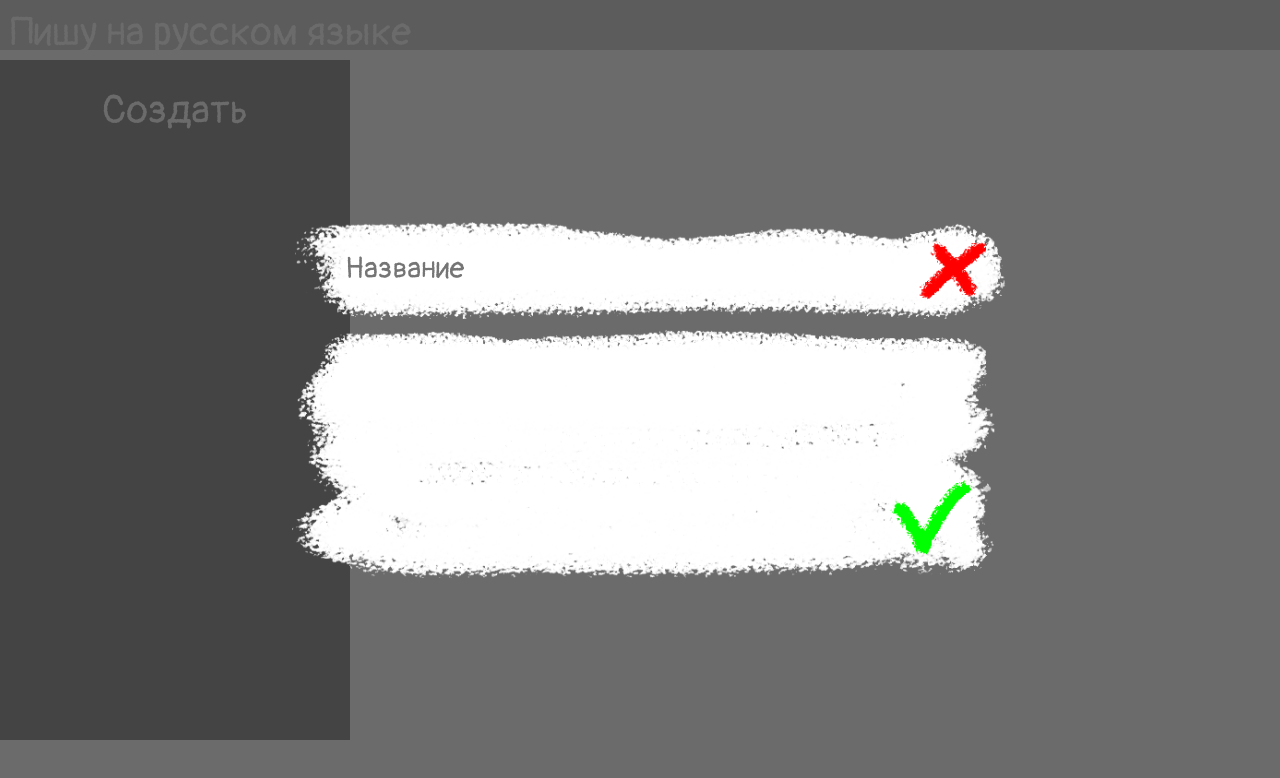
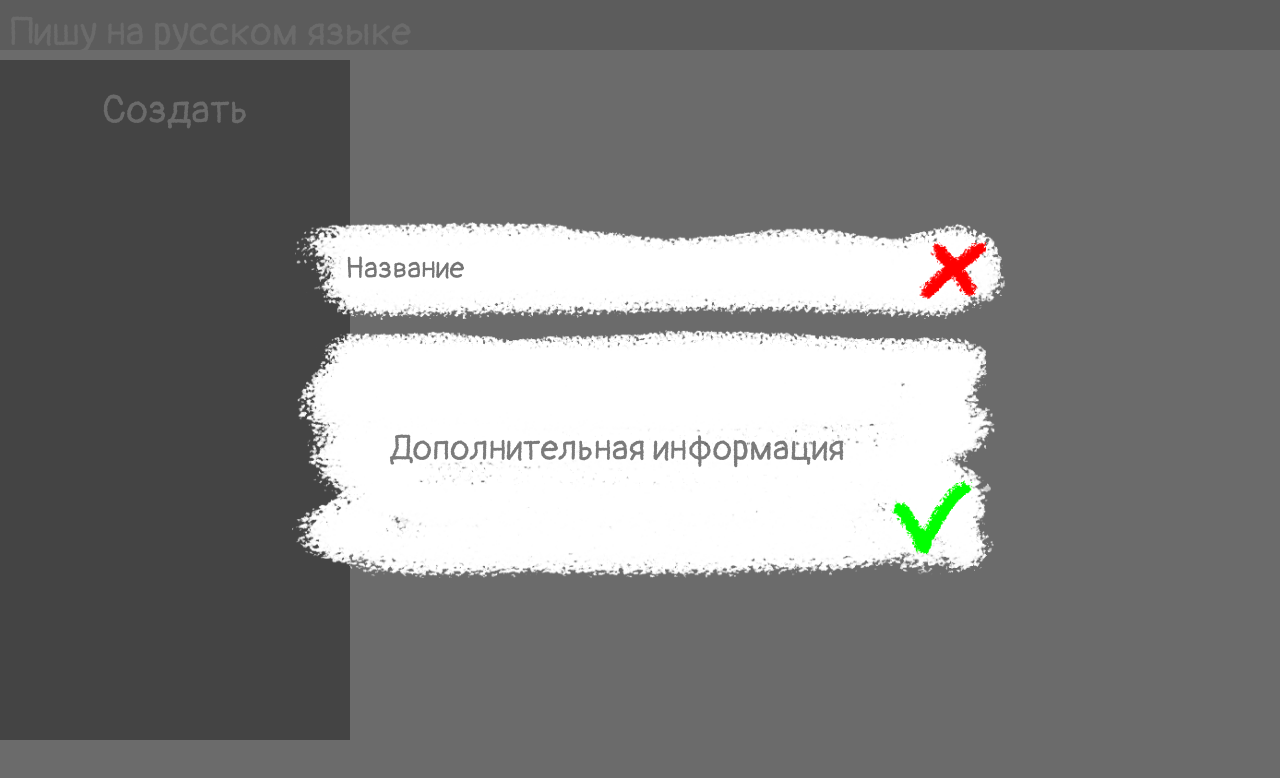
Before and after one commit to Mckenza/StikersProjectJS, a website with bundled scripts: page index.html in a window 1280 px wide. Both pictures are taken after a click on the button 175 px from the left and 110 px from the top of the page. Shown: the top 778 px of the page. Built offline with nearby package versions, Linux system fonts and the light colour scheme; files whose address does not match are found by name.

Commit message:
modalWindow

```diff
--- a/css/index.css
+++ b/css/index.css
@@ -187,7 +187,7 @@ article{
 
 .title_modal_window{
     height: 17%;
-    width: 80%;
+    width: 100%;
     margin-left: 45px;
 
 }
@@ -199,12 +199,53 @@ article{
     font-size: 30px;
     margin: 5px 20px;
     border: none;
+    color: black;
 }
 
 .body_modal_window{
     height: 83%;
     width: 78%;
-    margin: 60px 0 0 60px;
+    margin: 60px 0 0 65px;
+}
+
+.wrap_body_modal{
+    height: 100%;
+    width: 100%;
+    position: relative;
+}
+
+#textarea_modal_id{
+    resize: none;
+    height: 100%;
+    width: 100%;
+    font-size: 24px;
+    font-family: 'Pangolin Regular';
+    border: none;
+    background-color: transparent;
+    position: relative;
+    z-index: 10;
+}
+
+.placeholder_textarea{
+    position: absolute;
+    top: 0;
+    left: 0;
+    right: 0;
+    bottom: 0;
+    display: flex;
+    justify-content: center;
+    z-index: 1;
+}
+
+.placeholder_textarea.unvisible{
+    display: none;
+}
+
+.placeholder_textarea span{
+    margin: auto 0;
+    color: rgba(55, 54, 54, 0.659);
+    font-size: 36px;
+    font-family: 'Pangolin Regular';
 }
 
 .wrap_add_modal_button{
@@ -238,6 +279,20 @@ article{
 
 }
 
+.modal_window_create_new{
+    display: none; /* вернуть потом на none */
+}
+
+.modal_window_create_new.open{
+    display: flex;
+}
+
+.modal_window_create_new.close{
+    display: none;
+}
+
+
+
 
 
 
--- a/index.html
+++ b/index.html
@@ -6,35 +6,11 @@
     <link rel="stylesheet" href="css/index.css">
 </head>
 <body>
-    <div class="background_img">
-
-    </div>
     <header>
         <div class="logo">
             <span>Пишу на русском языке</span>
         </div>
     </header>
-    <div class="modal_window_create_new">
-        <div class="modal_window">
-            <div class="wrap_modal_window">
-                <div class="title_modal_window">
-                    <input type="text" placeholder="Название" id="modal_title_id">
-                </div>
-                <div class="body_modal_window">
-
-                </div>
-                <div class="wrap_add_modal_button">
-                    <input type="button" id="add_modal_id">
-                </div>
-                <div class="wrap_cancel_modal_button">
-                    <input type="button" id="cancel_modal_button">
-                </div>
-
-
-
-            </div>
-        </div>
-    </div>
     <main>
         <div class="wrap_main">
             <div class="left_control_panel">
@@ -137,3 +113,30 @@
                         </div>
                     </div>
 -->
+
+
+
+
+
+<!-- <div class="modal_window_create_new">
+        <div class="modal_window">
+            <div class="wrap_modal_window">
+                <div class="title_modal_window">
+                    <input type="text" placeholder="Название" id="modal_title_id">
+                </div>
+                <div class="body_modal_window">
+                    <div class="wrap_body_modal">
+                        <textarea type="text" id="textarea_modal_id">
+
+                        </textarea>
+                    </div>
+                </div>
+                <div class="wrap_add_modal_button">
+                    <input type="button" id="add_modal_id">
+                </div>
+                <div class="wrap_cancel_modal_button">
+                    <input type="button" id="cancel_modal_button">
+                </div>
+            </div>
+        </div>
+    </div>-->
--- a/javascript/Controller/controller.js
+++ b/javascript/Controller/controller.js
@@ -1,23 +1,30 @@
 import {View} from '/javascript/View/view.js';
 import {Model} from '/javascript/Model/model.js';
+import {ModalWindow} from '/javascript/ModalWindow/modalWindow.js';
 
 class Controller{
     createButton = document.getElementById('create_new_task_button');
-    modalWindowClose = document.getElementById('cancel_modal_button');
-    modalWindowAdd = document.getElementById('add_modal_id');
-    modalTitleText = document.getElementById('modal_title_id');
-
-    loremTest = 'Lorem ipsum doloksdh fglkdsjfh glkdsjfhg lkjdhsfglkhdsflkg hdlksf hglkdsfhglkdsfhg lksdfjh glor sit, asdfsadf sadf sdf  sdfsa sadg dfg fdg sasd gd fg dfg amilique dolore consequuntur at hic.';
 
     constructor(){
-        this.view = new View;
-        this.model = new Model;
+        this.model = new Model();
+        this.modalWindow = new ModalWindow();
+        this.view = new View(this.modalWindow);
+        this.modalWindowClose = document.getElementById('cancel_modal_button');
+        this.modalWindowAdd = document.getElementById('add_modal_id');
+        this.modalTitleText = document.getElementById('modal_title_id');
+        this.modalTextArea = document.getElementById('textarea_modal_id');
+        this.modalTextArea.value = '';                                          // для того, что б курсор, при вызове окна, был в самом углу
+        this.buttonCreate();
+        this.buttonAddItem();
+        this.buttonCancel();
+        this.textareaFocus();
     }
 
     /* слушатель кнопки "Создать" */
     buttonCreate(){
         this.createButton.onclick = ()=>{
-            this.view.setIsViewModal(true);
+            this._clearField();
+            this.view.showModalWindow();
         }
     }
 
@@ -26,18 +33,37 @@ class Controller{
         this.modalWindowAdd.onclick = ()=>{
             const objData = {};
             objData['title'] = this.modalTitleText.value;
-            objData['description'] = this.loremTest;
+            objData['description'] = this.modalTextArea.value;
             this.view.addTask(objData);
             this.model.setDataItem(objData);
-            this.view.setIsViewModal(false);
+            this._clearField();
+            this.modalWindow.close();
         }
     }
 
     /* слушатель кнопки "Отмена" */
     buttonCancel(){
         this.modalWindowClose.onclick = ()=>{
-            this.view.setIsViewModal(false);
+            this._clearField();
+            this.view.closeModalWindow();
         }
+    }
+
+    textareaFocus(){
+        this.modalTextArea.onfocus = ()=>{
+            this.view.hidePlaceholderDescriptionModal();
+        }
+        this.modalTextArea.onblur = ()=>{
+            if(this.modalTextArea.value === ''){
+                this.view.showPlaceholderDescriptionModal();
+            }
+        }
+    }
+
+    _clearField(){
+        this.modalTextArea.value = '';
+        this.modalTitleText.value = '';
+        this.view.showPlaceholderDescriptionModal();
     }
 }
 
--- /dev/null
+++ b/javascript/ModalWindow/modalWindow.js
@@ -0,0 +1,60 @@
+class ModalWindow{
+
+    constructor(){
+        this.divModal = document.createElement('div');
+        this._formModal();
+        this.modalPlaceholdertextarea = document.getElementById('placeholder_textarea_id');
+    }
+
+    close(){
+        this.divModal.classList.remove('open');
+    }
+
+    open(){
+        this.divModal.classList.add('open');
+    }
+
+    hidePlaceholderTextarea(){
+        this.modalPlaceholdertextarea.classList.add('unvisible');
+    }
+
+    showPlaceholderTextarea(){
+        this.modalPlaceholdertextarea.classList.remove('unvisible');
+    }
+
+    _formModal(){
+        const form = `
+        <div class="modal_window">
+            <div class="wrap_modal_window">
+                <div class="title_modal_window">
+                    <input type="text" placeholder="Название" id="modal_title_id">
+                </div>
+                <div class="body_modal_window">
+                    <div class="wrap_body_modal">
+                        <div class="placeholder_textarea" id="placeholder_textarea_id">
+                            <span>Дополнительная информация</span>
+                        </div>
+                        <textarea type="text" id="textarea_modal_id"></textarea>
+
+                    </div>
+                </div>
+                <div class="wrap_add_modal_button">
+                    <input type="button" id="add_modal_id">
+                </div>
+                <div class="wrap_cancel_modal_button">
+                    <input type="button" id="cancel_modal_button">
+                </div>
+
+
+
+            </div>
+        </div>`
+
+        this.divModal.setAttribute('class', 'modal_window_create_new');
+        this.divModal.insertAdjacentHTML('afterbegin', form);
+        document.body.prepend(this.divModal);
+        return this.divModal;
+    }
+}
+
+export {ModalWindow};
--- a/javascript/View/view.js
+++ b/javascript/View/view.js
@@ -1,25 +1,33 @@
 class View {
 
-    modalWindow = document.querySelector('.modal_window_create_new');
     listDeals = document.getElementById('list_elements');
-    modalTitleText = document.getElementById('modal_title_id');
 
-    constructor() {
-        this.isViewModal = false;
-        this.setIsViewModal(this.isViewModal);
+    constructor(modalContext) {
+        this.modalContext = modalContext;
     }
 
-    /* Окно добавления новой задачи */
-    setIsViewModal(isView) {
-        if (isView) {
-            this.modalWindow.style.display = '';
-        } else {
-            this.modalWindow.style.display = 'none';
-        }
+
+    /* показать модальное окно */
+    showModalWindow(){
+        this.modalContext.open();
+    }
+
+    /* скрыть модальное окно */
+    closeModalWindow(){
+        this.modalContext.close();
+    }
+
+    /* показать описание textArea */
+    showPlaceholderDescriptionModal(){
+        this.modalContext.showPlaceholderTextarea();
+    }
+
+     /* скрыть описание textArea */
+    hidePlaceholderDescriptionModal(){
+        this.modalContext.hidePlaceholderTextarea();
     }
 
     /* добавляем елемент списка заданий; data - объект 1 - заголовок, 2 - описание*/
-
     addTask(data) {
         const divItem = document.createElement('div');
         divItem.setAttribute('class', 'item_for_list');
--- a/javascript/init.js
+++ b/javascript/init.js
@@ -1,8 +1,7 @@
 import {Controller} from '/javascript/Controller/controller.js'
-
 
 const controller = new Controller();
 
-controller.buttonCreate();
-controller.buttonAddItem();
-controller.buttonCancel();
+//controller.buttonCreate();
+//controller.buttonAddItem();
+//controller.buttonCancel();
```
